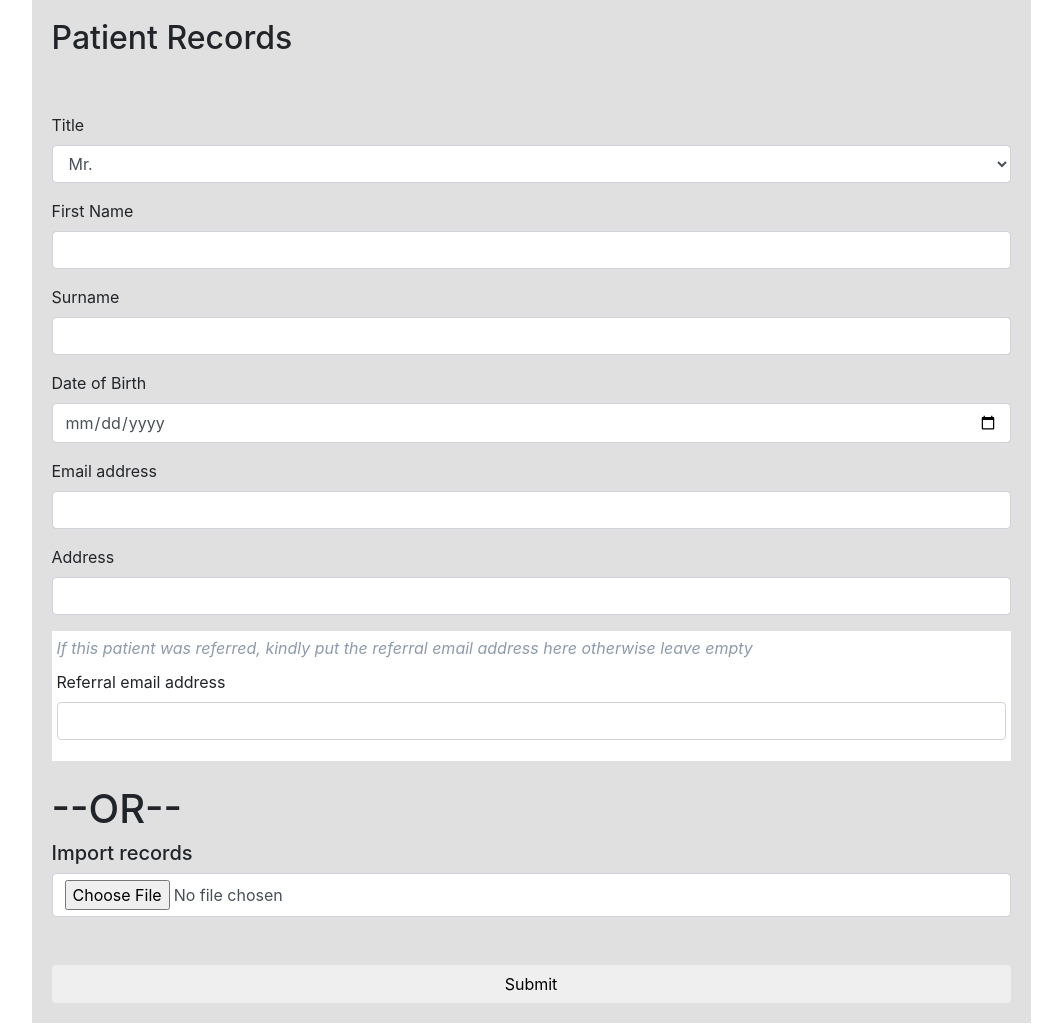
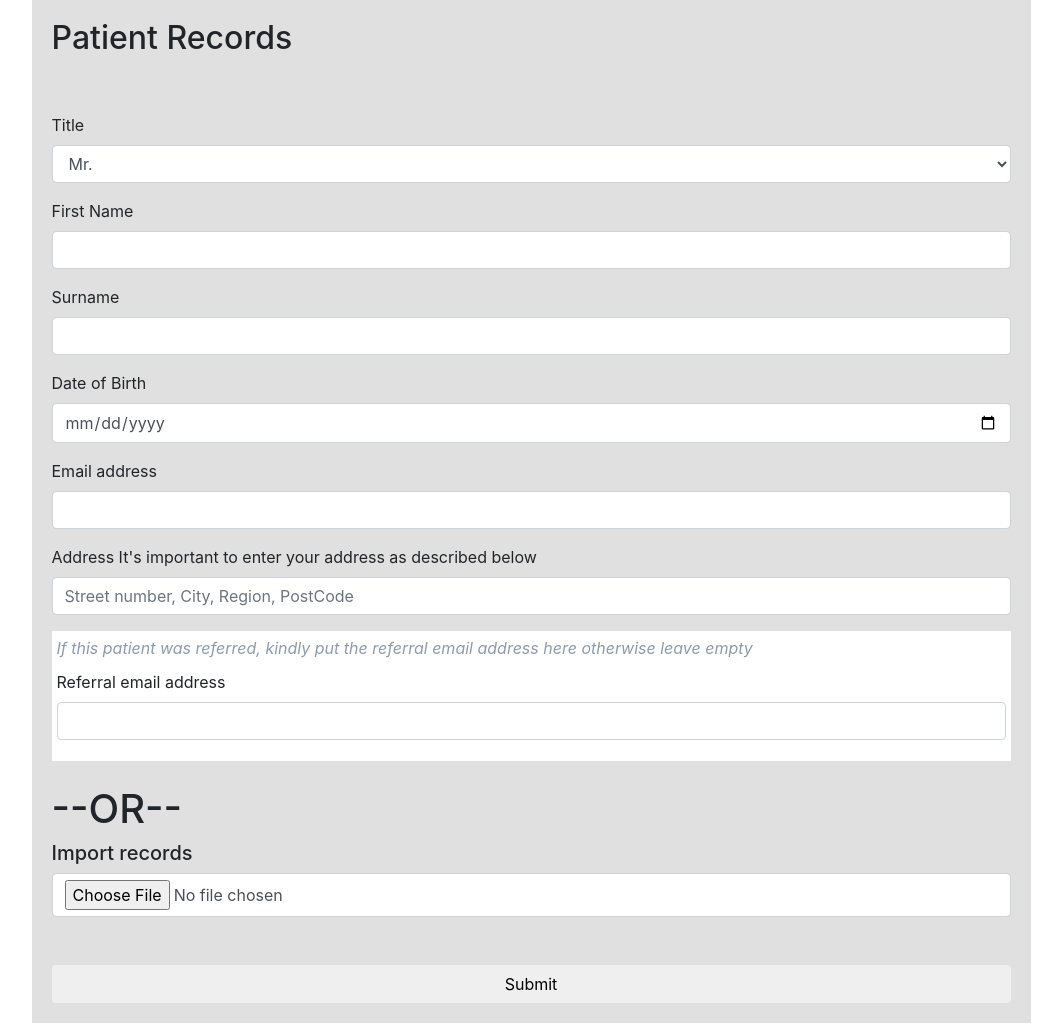
Before and after one commit to jgeezCO/maldaba, a PHP site: page /index.php?page=add in a window 1280 px wide. Shown: the part 115-1148 px from the top of the page, without its empty margins (109-1171 px from the left). Run offline with PHP 8.4, Linux system fonts and the light colour scheme; some libraries are stand-ins or nearby versions.

Commit message:
Update add.php
Added a comment in the address ... I don't have enough time to encode the address so it follows a particular order but I think just describing how the address should be important can still do the trick

```diff
--- a/src/route/add.php
+++ b/src/route/add.php
@@ -32,9 +32,10 @@
             <input type="email" name="email" class="form-control" id="email">
         </div>
 
-        <div class="form-group">
+        <div class="form-group" data-comment="there are better ways to do this because of time, I think a clear description can still do the trick">
             <label for="address">Address</label>
-            <input type="text" name="address" class="form-control" id="address">
+            <span>It's important to enter your address as described below</span>
+            <input type="text" name="address" placeholder="Street number, City, Region, PostCode" class="form-control" id="address">
         </div>
 
         <div class="referral_color" style="background-color: white;padding: 5px;">
```
